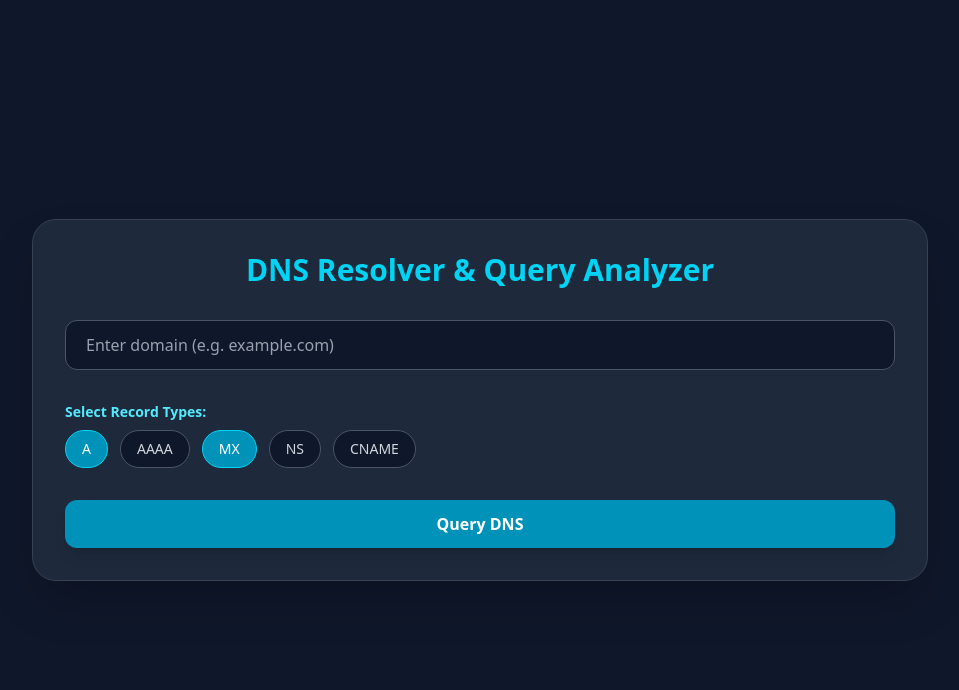
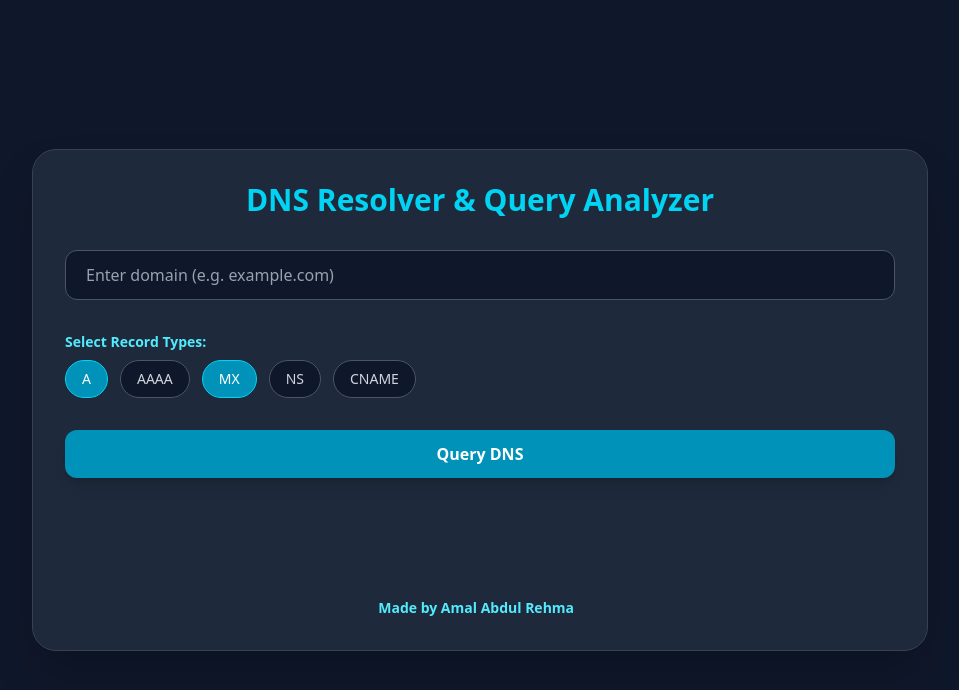
Before and after one commit to SabinaRasheed/DNS-Resolver-Analyzer, a React (Vite) app in the folder frontend/dns-frontend/: page / in a window 1280 px wide. Shown: the top 690 px of the page, without its empty margins (160-1119 px from the left). Built offline with nearby package versions, Linux system fonts and the light colour scheme.

Commit message:
Frontend Credits.jsx added

```diff
--- a/frontend/dns-frontend/src/App.jsx
+++ b/frontend/dns-frontend/src/App.jsx
@@ -12,6 +12,7 @@ import {
   ResponsiveContainer,
   Legend,
 } from "recharts";
+import Credits from "./Credits";
 
 const allRecordTypes = ["A", "AAAA", "MX", "NS", "CNAME"];
 
@@ -88,7 +89,7 @@ export default function App() {
         initial={{ opacity: 0, y: -30 }}
         animate={{ opacity: 1, y: 0 }}
         transition={{ duration: 0.4 }}
-        className="w-full max-w-4xl bg-[#1e293b] rounded-3xl shadow-2xl p-8 border border-gray-700 space-y-8"
+        className="w-full max-w-4xl bg-[#1e293b] rounded-3xl shadow-2xl p-8 border border-gray-700 space-y-8 flex flex-col items-center"
       >
         <h1 className="text-3xl font-bold text-center text-cyan-400">
           DNS Resolver & Query Analyzer
@@ -101,7 +102,7 @@ export default function App() {
           onChange={(e) => setDomain(e.target.value.trim())}
         />
 
-        <div>
+        <div className="w-full">
           <p className="font-semibold text-sm text-cyan-300 mb-2">
             Select Record Types:
           </p>
@@ -189,7 +190,7 @@ export default function App() {
                 initial={{ opacity: 0, y: 10 }}
                 animate={{ opacity: 1, y: 0 }}
                 exit={{ opacity: 0 }}
-                className="bg-[#0f172a] rounded-xl p-4 border border-gray-600 mt-4"
+                className="bg-[#0f172a] rounded-xl p-4 border border-gray-600 mt-4 w-full"
               >
                 <h3 className="text-lg font-bold text-cyan-400 mb-1">{r.type} Record</h3>
                 {r.error ? (
@@ -226,13 +227,13 @@ export default function App() {
 
         {results.filter((r) => !r.error).length > 0 && (
           <motion.div
-            className="mt-10"
+            className="mt-10 w-full"
             initial={{ opacity: 0, y: 30 }}
             animate={{ opacity: 1, y: 0 }}
             transition={{ duration: 0.6 }}
           >
             <h3 className="text-lg font-semibold text-cyan-400 mb-3">
-            Query Resolution Time
+              Query Resolution Time
             </h3>
             <div style={{ width: "100%", height: "300px", position: "relative" }}>
               <ResponsiveContainer width="100%" height="100%">
@@ -253,6 +254,9 @@ export default function App() {
             </div>
           </motion.div>
         )}
+        <div className="mt-12">
+          <Credits />
+        </div>
       </motion.div>
     </div>
   );
--- /dev/null
+++ b/frontend/dns-frontend/src/Credits.jsx
@@ -0,0 +1,44 @@
+import React, { useState, useEffect } from 'react';
+
+export default function Credits() {
+  const names = ["Sabina Rasheed", "Amal Abdul Rehman"];
+  const [text, setText] = useState('');
+  const [isDeleting, setIsDeleting] = useState(false);
+  const [currentNameIndex, setCurrentNameIndex] = useState(0);
+
+  useEffect(() => {
+    const currentName = names[currentNameIndex];
+    let typingSpeed = isDeleting ? 50 : 120;
+
+    const timeout = setTimeout(() => {
+      if (isDeleting) {
+        setText(currentName.substring(0, text.length - 1));
+      } else {
+        setText(currentName.substring(0, text.length + 1));
+      }
+
+      if (!isDeleting && text === currentName) {
+        setTimeout(() => setIsDeleting(true), 1000);
+      } else if (isDeleting && text === '') {
+        setIsDeleting(false);
+        setCurrentNameIndex((prev) => (prev + 1) % names.length);
+      }
+    }, typingSpeed);
+
+    return () => clearTimeout(timeout);
+  }, [text, isDeleting, currentNameIndex, names]);
+
+  return (
+    <div className="text-center mt-10 text-cyan-300 text-sm font-semibold">
+      Made by <span className="inline">{text}</span><span style={{ animation: 'blink 1s infinite' }}>|</span>
+
+      <style>{`
+        @keyframes blink {
+          0% { opacity: 1; }
+          50% { opacity: 0; }
+          100% { opacity: 1; }
+        }
+      `}</style>
+    </div>
+  );
+}
```
